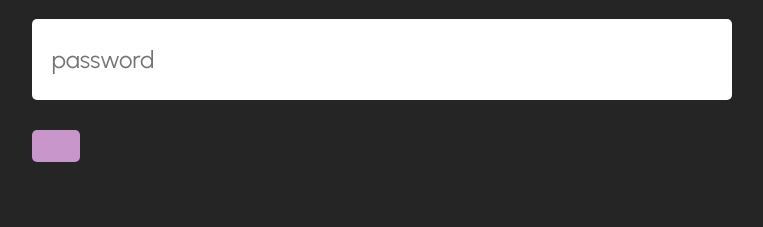
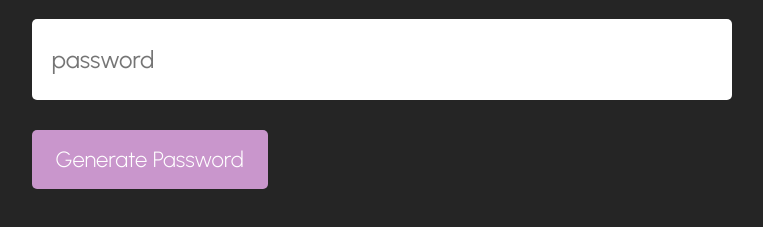
Before and after one commit to Coddiction-101/Random-Password-Generator, a plain HTML site: page Index.html in a window 1280 px wide. Shown: the part 293-520 px from the top of the page, without its empty margins (122-885 px from the left). Drawn offline with Linux system fonts and the light colour scheme; a web font is replaced by a local one.

Commit message:
Update Index.html

```diff
--- a/Index.html
+++ b/Index.html
@@ -27,7 +27,7 @@
         <input type="text" id="password" placeholder="password" />
       </div>
 
-      <button onclick=" createPassword()">
+      <button onclick=" createPassword()"> Generate Password
       </button>
     </div>
     <script src="logic.js"></script>
```
